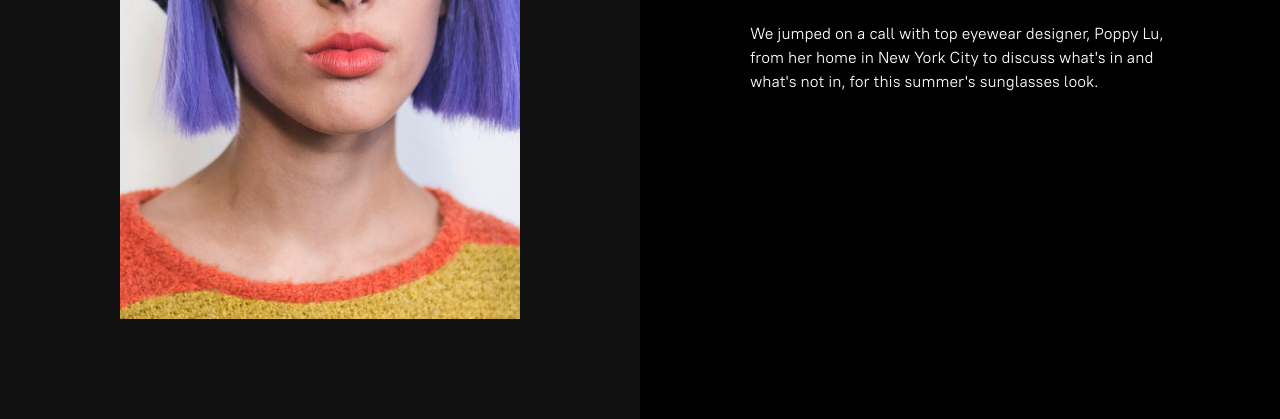
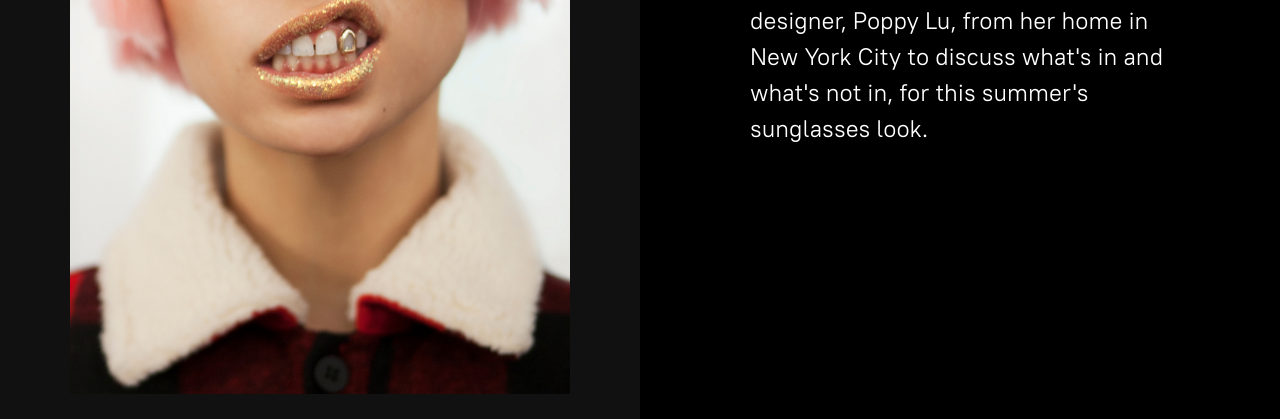
Before and after one commit to karla-codes/seamstress-project, a plain HTML site: page index.html in a window 1280 px wide. Shown: the part 381-800 px from the top of the page. Drawn offline with Linux system fonts and the light colour scheme.

Commit message:
Added and aligned all slide images to slide container

```diff
--- a/css/style.css
+++ b/css/style.css
@@ -5,7 +5,7 @@
 
 body {
   font-family: PT Root;
-  font-size: 16px;
+  font-size: 24px;
   line-height: 1.5;
 
   background-color: #000000;
@@ -32,11 +32,21 @@ section div.split {
 
 section div.split:first-child {
   background-color: #111111;
+
 }
 
 section div.slides {
-  width: 400px;
-  background-color: red;
+  position: relative;
+  width: 500px;
+  height: 750px;
+}
+
+section div.slides img {
+  position: absolute;
+  top: 0;
+  left: 0;
+  width: 500px;
+  height: 750px;
 }
 
 section div.info {
--- a/index.html
+++ b/index.html
@@ -22,7 +22,10 @@
   <section>
     <div class="split">
       <div class="slides">
-        <img src="assets/sunglasses-1.jpg" />
+        <img src="assets/sunglasses-1.jpg" srcset="assets/sunglasses-1.jpg, assets/sunglasses-1-2x.jpg 2x" />
+        <img src="assets/sunglasses-2.jpg" srcset="assets/sunglasses-2.jpg, assets/sunglasses-2-2x.jpg 2x" />
+        <img src="assets/sunglasses-3.jpg" srcset="assets/sunglasses-3.jpg, assets/sunglasses-3-2x.jpg 2x" />
+        <img src="assets/sunglasses-4.jpg" srcset="assets/sunglasses-4.jpg, assets/sunglasses-4-2x.jpg 2x" />
       </div>
     </div>
     <div class="split">
```
